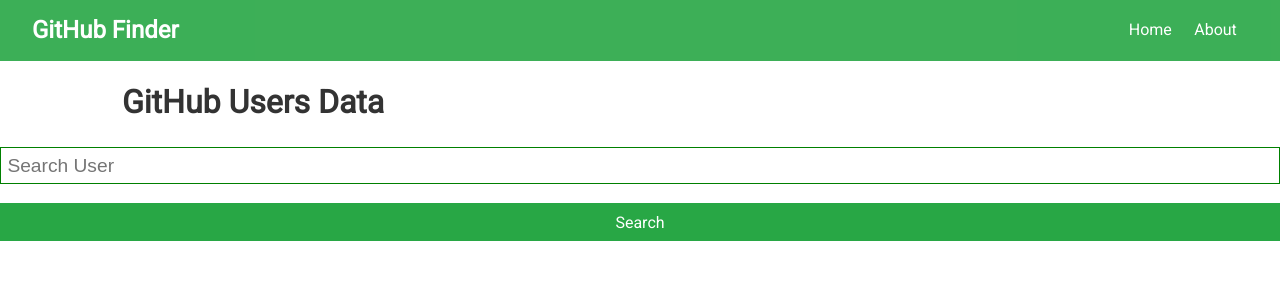
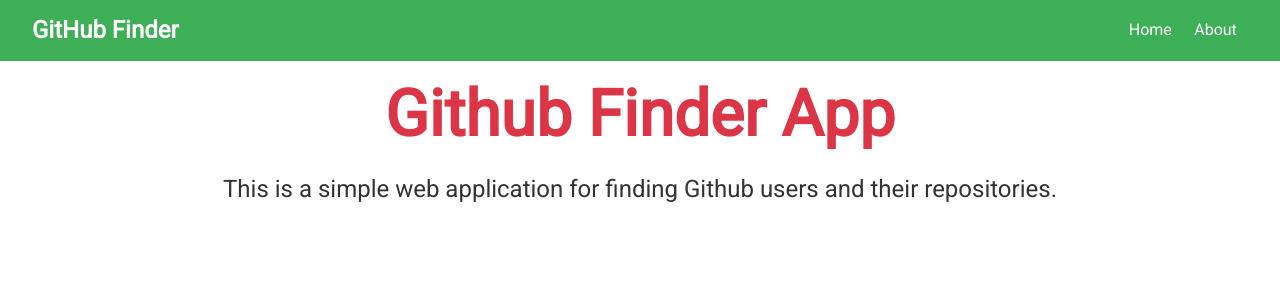
Before and after one commit to nguyenhoai0302/React-midterm-3, a React (Create React App) app: page /about in a window 1280 px wide. Shown: the top 300 px of the page. Built offline with nearby package versions, Linux system fonts and the light colour scheme; the HTML template or start-up script is replaced by a standard one.

Commit message:
Create About and NotFound components

```diff
--- a/package.json
+++ b/package.json
@@ -9,6 +9,7 @@
     "axios": "^1.7.2",
     "react": "^18.3.1",
     "react-dom": "^18.3.1",
+    "react-router-dom": "^5.2.0",
     "react-scripts": "5.0.1",
     "web-vitals": "^2.1.4"
   },
--- a/src/App.js
+++ b/src/App.js
@@ -1,17 +1,26 @@
+import React from "react";
+import { Route, BrowserRouter as Router, Switch } from "react-router-dom";
 import "./App.css";
 import Navbar from "./components/layout/Navbar";
 import Search from "./components/users/Search";
+import About from "./components/pages/About";
+import NotFound from "./components/pages/NotFound";
 
 const App = () => {
   return (
     <div className="App">
-      <Navbar />
-      <div className="container">
-        <h1>GitHub Users Data</h1>
-      </div>
-      <Search />
+      <Router>
+        <Navbar />
+        <div className="container">
+          <Switch>
+            <Route exact path="/" component={Search} />
+            <Route exact path="/about" component={About} />
+            <Route path="/*" component={NotFound}></Route>
+          </Switch>
+        </div>
+      </Router>
     </div>
   );
-}
+};
 
 export default App;
--- a/src/components/layout/Navbar.js
+++ b/src/components/layout/Navbar.js
@@ -1,4 +1,5 @@
 import React from "react";
+import { Link } from "react-router-dom";
 
 const Navbar = () => {
   return (
@@ -8,8 +9,8 @@
       </h1>
       <ul>
         <li>
-          <a href="#>">Home</a>
-          <a href="#>">About</a>
+          <Link to="/">Home</Link>
+          <Link to="/about">About</Link>
         </li>
       </ul>
     </nav>
--- a/src/components/pages/About.js
+++ b/src/components/pages/About.js
@@ -0,0 +1,16 @@
+import React from 'react'
+
+const About = () => {
+  return (
+    <div className="all-center">
+        <div className="textclass">
+            <h1 className="x-large text-primary">Github Finder App</h1>
+            <p className="lead">
+              This is a simple web application for finding Github users and their repositories.
+            </p>
+        </div>
+    </div>
+  );
+};
+
+export default About
--- a/src/components/pages/NotFound.js
+++ b/src/components/pages/NotFound.js
@@ -0,0 +1,14 @@
+import React from 'react'
+
+const NotFound = () => {
+  return (
+    <div className="all-center">
+      <h1 className="x-large text-danger">404 - Page Not Found</h1>
+      <p className="lead">
+        Sorry, the page you are looking for doeas not exits.
+      </p>
+    </div>
+  );
+};
+
+export default NotFound
```
Also changed, not shown: 1 other file (tests, documents, lock files or other folders).
